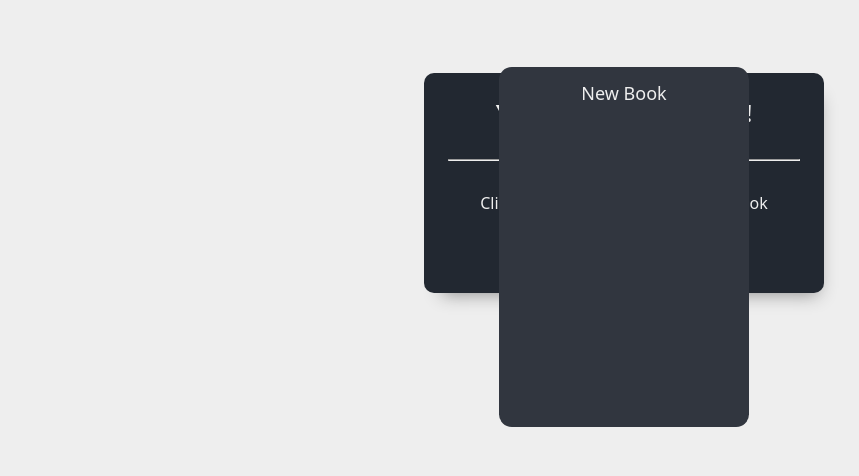
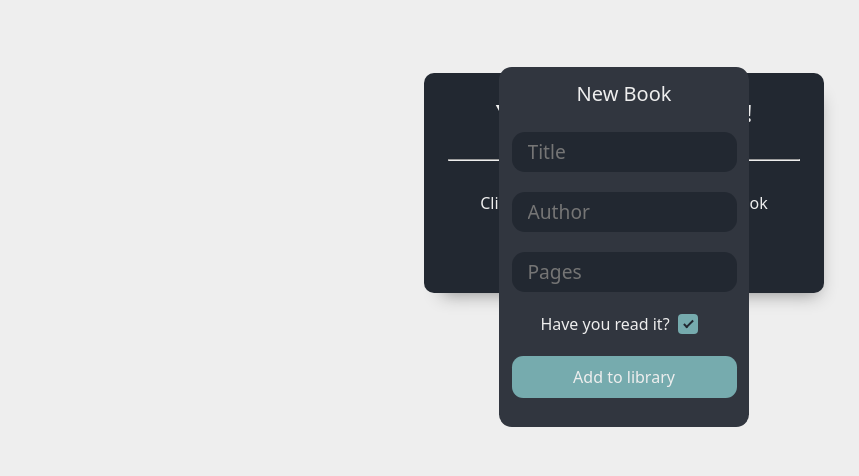
Before and after one commit to HummyDev7/library-recreated-, a website built with Vite: page index.html in a window 1280 px wide. Shown: the part 88-564 px from the top of the page, without its empty margins (16-875 px from the left). Built offline with nearby package versions, Linux system fonts and the light colour scheme.

Commit message:
finish designing the modal window

```diff
--- a/index.html
+++ b/index.html
@@ -19,7 +19,19 @@
           <p>New Book</p>
         </div>
         <div class="inputs__content">
-
+          <form class="addBookForm">
+            <input type="text" id="book__title" name="book__title" placeholder="Title" data-input maxlength="32" required>
+            <input type="text" id="book__author" name="book__author" placeholder="Author" data-input maxlength="32" required>
+            <input type="text" id="book__pages" name="book__pages" placeholder="Pages" data-input maxlength="32" required>
+            <div class="status__container">
+              <label for="read__status">Have you read it?</label>
+              <label class="checkbox style-c">
+                <input type="checkbox" checked="checked"/>
+                <div class="checkbox__checkmark"></div>
+              </label>
+            </div>
+            <button type="submit" class="submit__btn">Add to library</button>
+          </form>
         </div>
         <div class="lower__content"></div>
       </div>
--- a/styles/compo/modalWindow.css
+++ b/styles/compo/modalWindow.css
@@ -22,5 +22,111 @@
 
 /* For the modal window content */
 .upper__content p {
-  font-size: var(--size-lg);
+  font-size: var(--size-xl);
 }
+
+/* styling the inputs */
+.addBookForm {
+  display: flex;
+  flex-direction: column;
+  gap: var(--size-xl);
+  align-items: center;
+  margin-top: var(--size-2xl);
+}
+
+[data-input] {
+  appearance: none;
+  -webkit-appearance: none;
+  -moz-appearance: none;
+  border: none;
+  width: 90%;
+  height: 2.5rem;
+  outline: none;
+  border-radius: 0.8rem;
+  color: var(--clr-light);
+  background-color: var(--clr-dark);
+}
+
+input[type="text"],
+input[type="number"]::placeholder {
+  font-size: 1.2em;
+  padding-left: 1rem;
+}
+
+input[type="checkbox"],
+button {
+  cursor: pointer;
+}
+
+.status__container {
+   display: flex;
+   gap: 0.5rem;
+}
+
+/* styling the checkbox */
+.checkbox.style-c {
+  display: inline-block;
+  position: relative;
+  padding-left: 30px;
+  cursor: pointer;
+  -webkit-user-select: none;
+  -moz-user-select: none;
+  -ms-user-select: none;
+  user-select: none;
+}
+
+.checkbox.style-c input {
+  position: absolute;
+  opacity: 0;
+  cursor: pointer;
+  height: 0;
+  width: 0;
+}
+
+.checkbox.style-c input:checked ~ .checkbox__checkmark {
+  background-color: var(--clr-primary);
+}
+
+.checkbox.style-c input:checked ~ .checkbox__checkmark:after {
+  opacity: 1;
+}
+
+.checkbox.style-c:hover input ~ .checkbox__checkmark {
+  background-color: var(--clr-light);
+}
+
+.checkbox.style-c:hover input:checked ~ .checkbox__checkmark {
+  background-color: var(--clr-primary);
+}
+
+.checkbox.style-c .checkbox__checkmark {
+  position: absolute;
+  top: 2px;
+  left: 0;
+  height: 20px;
+  width: 20px;
+  background-color: var(--clr-light);
+  transition: background-color 0.25s ease;
+  border-radius: 4px;
+}
+.checkbox.style-c .checkbox__checkmark:after {
+  content: "";
+  position: absolute;
+  left: 8px;
+  top: 4px;
+  width: 5px;
+  height: 10px;
+  border: solid var(--clr-dark);
+  border-width: 0 2px 2px 0;
+  transform: rotate(45deg);
+  opacity: 0;
+  transition: opacity 0.25s ease;
+}
+
+/* submit button css declarations */
+.submit__btn {
+  background-color: var(--clr-primary);
+  padding: var(--size-xs);
+  border-radius: 0.7rem;
+  width: 90%;
+}
```
